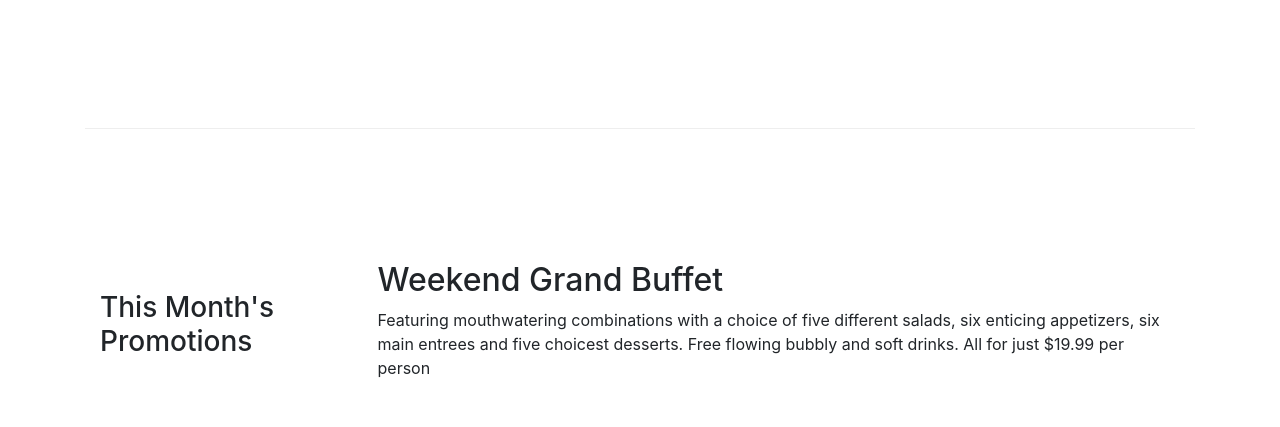
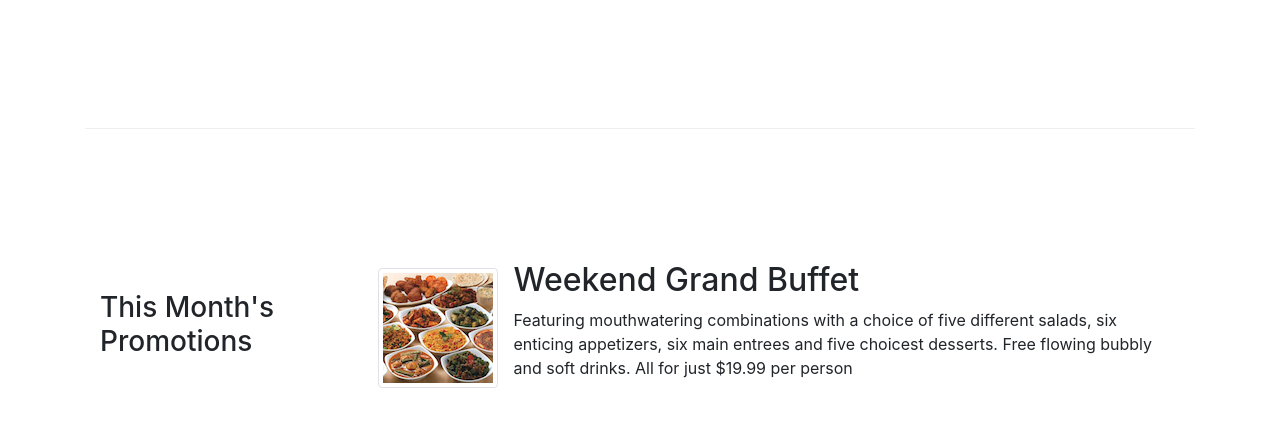
Before and after one commit to Q-Khai/conFusion-SE150823, a website: page index.html in a window 1280 px wide. Shown: the part 605-1032 px from the top of the page. Drawn offline with nearby package versions, Linux system fonts and the light colour scheme.

Commit message:
Images and Media update

```diff
--- a/index.html
+++ b/index.html
@@ -28,7 +28,8 @@
                 <li class="nav-item"><a class="nav-link" href="./aboutus.html"><span class="fa fa-info fa-lg"></span>
                         About</a></li>
                 <li class="nav-item"><a class="nav-link" href="#"><span class="fa fa-list fa-lg"></span> Menu</a></li>
-                <li class="nav-item"><a class="nav-link" href="./contactus.html"><span class="fa fa-address-card fa-lg"></span>
+                <li class="nav-item"><a class="nav-link" href="./contactus.html"><span
+                            class="fa fa-address-card fa-lg"></span>
                         Contact</a></li>
             </div>
         </div>
@@ -59,10 +60,10 @@
             </div>
             <div class="col col-sm order-sm-first col-md">
                 <div class="media">
-                    <img class="d-flex mr-3 img-thumbnail align-self-center"
-                            src="img/uthappizza.png" alt="Uthappizza">
+                    <img class="d-flex mr-3 img-thumbnail align-self-center" src="img/uthappizza.png" alt="Uthappizza">
                     <div class="media-body">
-                        <h2 class="mt-0">Uthappizza <span class="badge badge-danger">HOT</span> <span class="badge badge-pill badge-secondary">$4.99</span></h2>
+                        <h2 class="mt-0">Uthappizza <span class="badge badge-danger">HOT</span> <span
+                                class="badge badge-pill badge-secondary">$4.99</span></h2>
                         <p class="d-none d-sm-block">A unique combination of Indian Uthappam (pancake) and
                             Italian pizza, topped with Cerignola olives, ripe vine
                             cherry tomatoes, Vidalia onion, Guntur chillies and
@@ -78,10 +79,19 @@
                 <h3>This Month's Promotions</h3>
             </div>
             <div class="col col-sm col-md">
-                <h2>Weekend Grand Buffet</h2>
-                <p>Featuring mouthwatering combinations with a choice of five different salads, six enticing appetizers,
-                    six main entrees and five choicest desserts. Free flowing bubbly and soft drinks. All for just
-                    $19.99 per person </p>
+                <div class="media">
+                    <img class="d-flex mr-3 img-thumbnail align-self-center" src="img/buffet.png"
+                        alt="Weekend Grand Buffet">
+                    <div class="media-body">
+                        <h2 class="mt-0">Weekend Grand Buffet</h2>
+                        <p class="d-none d-sm-block">Featuring mouthwatering combinations with a choice of five
+                            different salads, six enticing appetizers,
+                            six main entrees and five choicest desserts. Free flowing bubbly and soft drinks. All for
+                            just
+                            $19.99 per person </p>
+                    </div>
+
+                </div>
             </div>
         </div>
 
@@ -91,8 +101,8 @@
             </div>
             <div class="col col-sm order-sm-first col-md">
                 <div class="media">
-                    <img class="d-flex mr-3 img-thumbnail align-self-center"
-                            src="img/alberto.png" alt="Alberto Somayya">
+                    <img class="d-flex mr-3 img-thumbnail align-self-center" src="img/alberto.png"
+                        alt="Alberto Somayya">
                     <div class="media-body">
                         <h2 class="mt-0">Alberto Somayya</h2>
                         <h4>Executive Chef</h4>
@@ -100,7 +110,7 @@
                             International experience having worked closely with
                             whos-who in the culinary world, he specializes in
                             creating mouthwatering Indo-Italian fusion experiences.
-                            </p>
+                        </p>
                     </div>
                 </div>
             </div>
```
